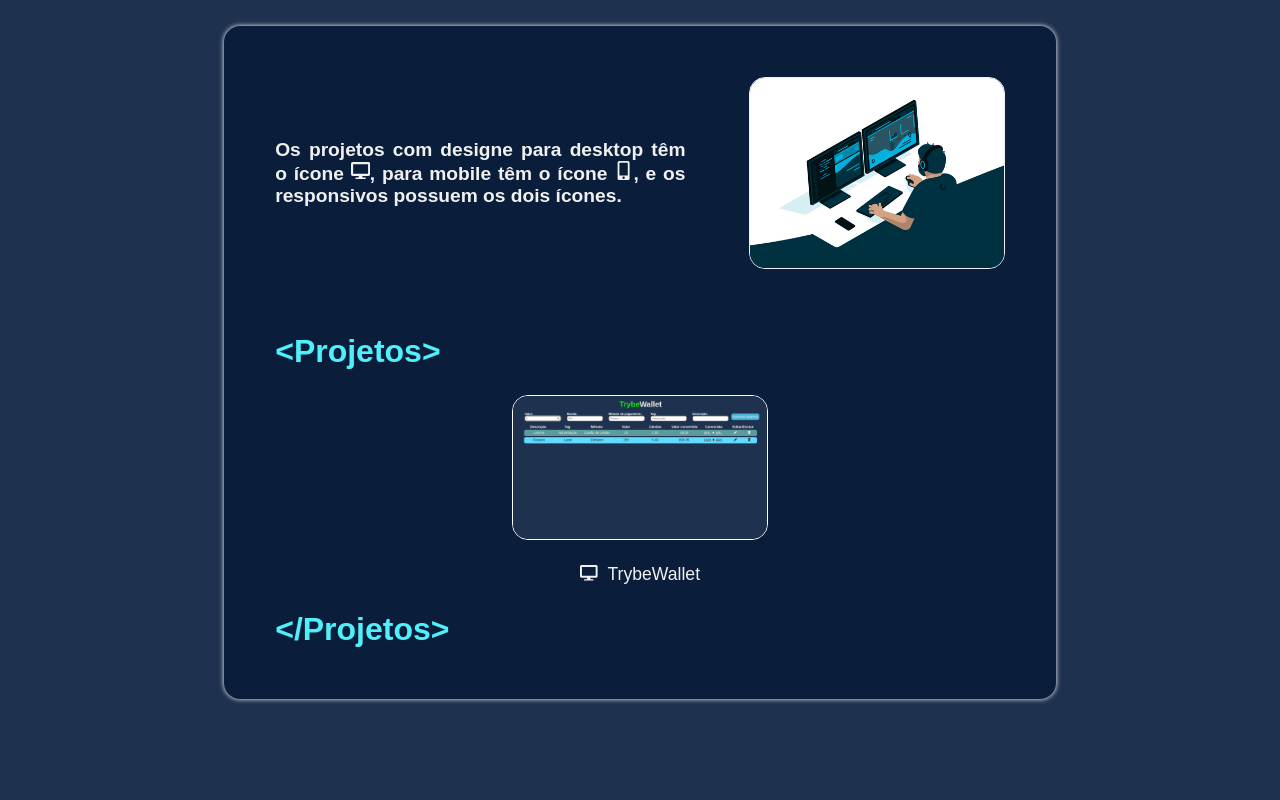
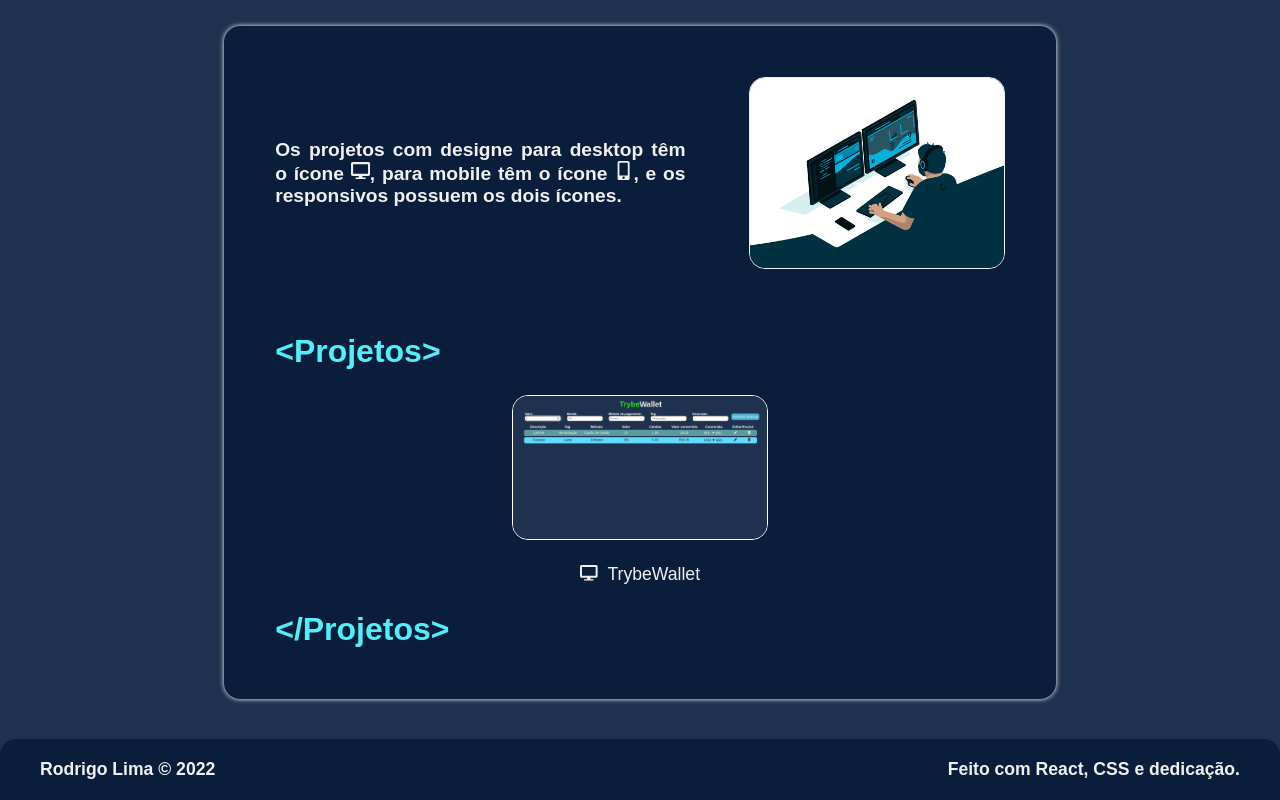
Before and after one commit to RodrigoLimaJesus/RodrigoLimaJesus.github.io, a React (Create React App) app: page / in a window 1280 px wide. Shown: the part 998-1798 px from the top of the page. Before the commit the page ends 1737 px from the top, so only its background shows below. Built offline with nearby package versions, Linux system fonts and the light colour scheme.

Commit message:
feat: add footer simples

```diff
--- a/src/pages/home/index.js
+++ b/src/pages/home/index.js
@@ -2,12 +2,14 @@ import React from 'react';
 import { DiJavascript, DiHtml5, DiCss3, DiReact, DiGit } from 'react-icons/di';
 import { SiRedux, SiGithub } from 'react-icons/si';
 import { FaDesktop, FaMobileAlt } from 'react-icons/fa';
+import { AiOutlineMail } from 'react-icons/ai';
 import { Link } from 'react-router-dom';
 
 import MyImage from './images/eu.jpeg';
 
 import './styles/index.css';
 import './styles/header.css';
+import './styles/footer.css';
 
 import Header from './components/Header';
 import ProgrammigGif from './images/programming.gif';
@@ -72,6 +74,11 @@ export default function Home() {
         </div>
         <h2 className="light-blue">{"</Projetos>"}</h2>
       </div>
+
+      <footer className="footer-home">
+        <span>Feito com React, CSS e dedicação.</span>
+        <span>Rodrigo Lima &copy; 2022</span>
+      </footer>
     </div>
   );
 }
--- /dev/null
+++ b/src/pages/home/styles/footer.css
@@ -0,0 +1,22 @@
+.footer-home {
+  background-color: var(--app-container-dark);
+  border-radius: 1rem 1rem 0 0;
+  display: flex;
+  flex-direction: column;
+  padding: 10px;
+  align-items: center;
+  font-weight: bold;
+}
+
+.footer-home span {
+  margin-block: 5px;
+}
+
+@media screen and (min-width: 675px) {
+  .footer-home {
+    flex-direction: row-reverse;
+    justify-content: space-between;
+    padding: 15px 40px;
+    font-size: 1.1rem;
+  }
+}
```
